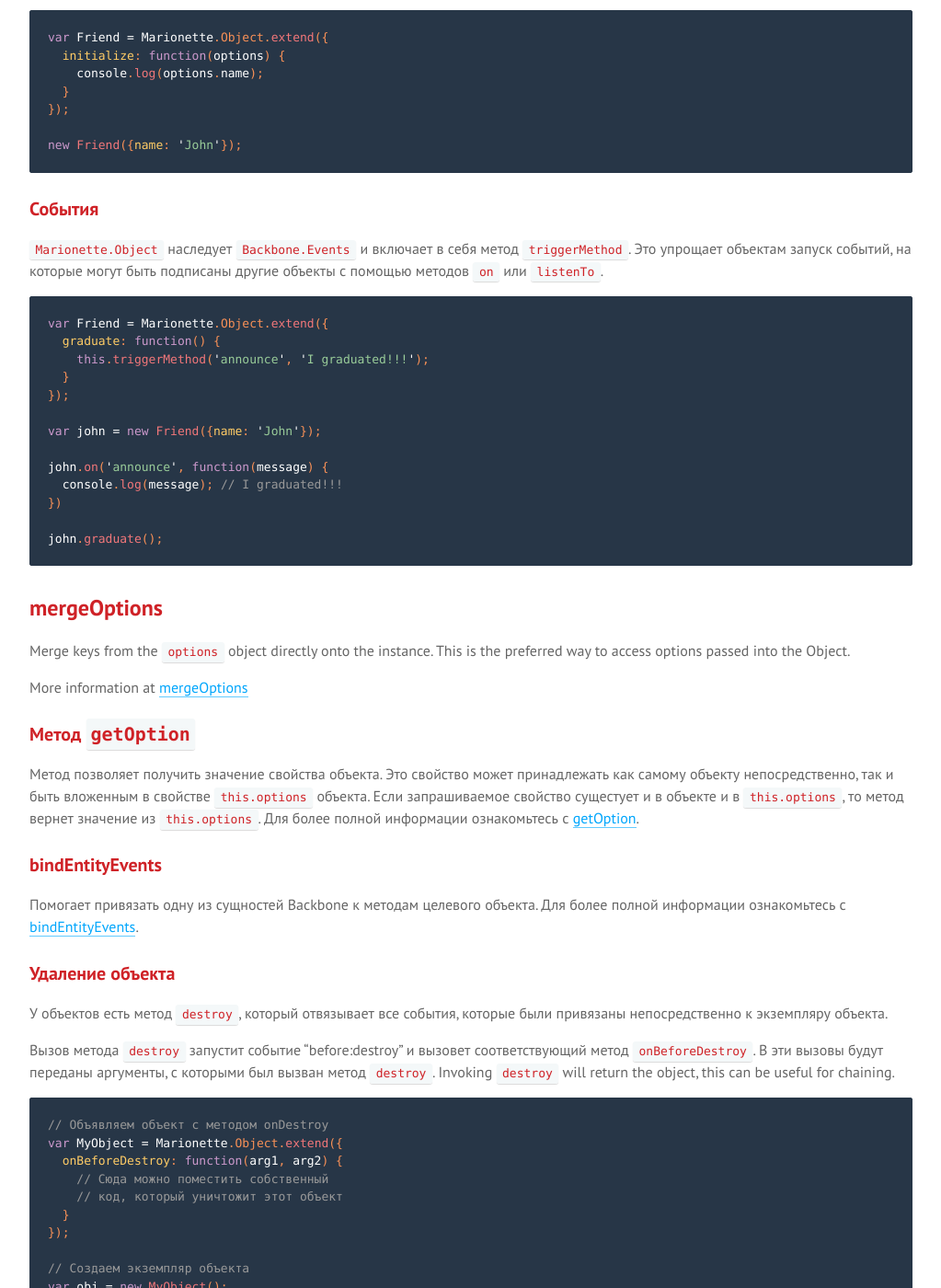
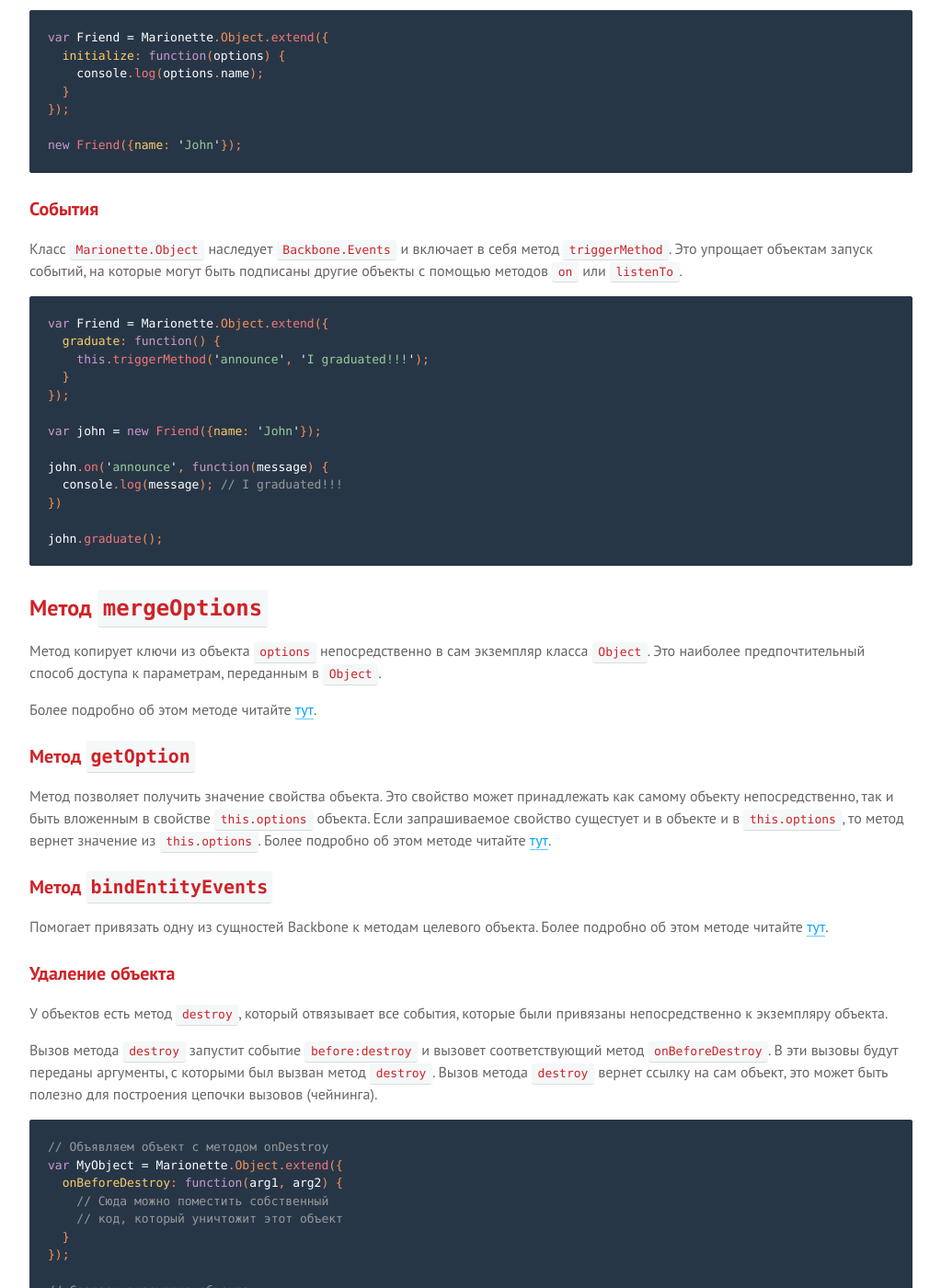
Before and after one commit to sadcitizen/marionettejs.ru, a Jekyll site: the page built from _posts/2014-05-07-object.md, in a window 1280 px wide and 1400 px high, scrolled down 880 px. Shown: the whole window at 92% size, without its empty margins (128-1151 px from the left). Built offline with Jekyll 4.4.1, drawn with Linux system fonts in a browser that asks for light colours; some web fonts are replaced; Markdown is read by kramdown in place of the engine named in the settings; some of the changed text lies outside the part shown.

Commit message:
update ru/Object

````diff
--- a/_includes/translation/ru/marionette.object.md
+++ b/_includes/translation/ru/marionette.object.md
@@ -7,7 +7,7 @@
 * [События](#events)
 * [Метод `mergeOptions`](#mergeoptions)
 * [Метод `getOption`](#getoption)
-* [Метод bindEntityEvents](#bindentityevents)
+* [Метод `bindEntityEvents`](#bindentityevents)
 * [Удаление объекта](#destroying-a-object)
 * [Пример использования](#basic-use)
 
@@ -29,7 +29,7 @@
 
 ### <a name="events"></a> События
 
-`Marionette.Object` наследует `Backbone.Events` и включает в себя метод `triggerMethod`.
+Класс `Marionette.Object` наследует `Backbone.Events` и включает в себя метод `triggerMethod`.
 Это упрощает объектам запуск событий, на которые могут быть подписаны другие объекты
 с помощью методов `on` или `listenTo`.
 
@@ -49,29 +49,29 @@
 john.graduate();
 ```
 
-## <a name="mergeoptions"></a> mergeOptions
+## <a name="mergeoptions"></a> Метод `mergeOptions`
 
-Merge keys from the `options` object directly onto the instance. This is the preferred way to access options
-passed into the Object.
+Метод копирует ключи из объекта `options` непосредственно в сам экземпляр класса `Object`. Это наиболее предпочтительный способ доступа к параметрам, переданным в `Object`.
 
-More information at [mergeOptions](../functions/#marionettemergeoptions)
+Более подробно об этом методе читайте [тут](../functions/#marionettemergeoptions).
 
 ### <a name="getoption"></a> Метод `getOption`
 
 Метод позволяет получить значение свойства объекта. Это свойство может принадлежать как самому объекту непосредственно, так и
 быть вложенным в свойстве `this.options` объекта. Если запрашиваемое свойство сущестует и в объекте и в `this.options`, то метод вернет значение из `this.options`.
-Для более полной информации ознакомьтесь с [getOption](../functions/#marionettegetoption).
+Более подробно об этом методе читайте [тут](../functions/#marionettegetoption).
 
-### <a name="bindentityevents"></a> bindEntityEvents
+### <a name="bindentityevents"></a> Метод `bindEntityEvents`
 
-Помогает привязать одну из сущностей Backbone к методам целевого объекта. Для более полной информации ознакомьтесь с [bindEntityEvents](../functions/).
+Помогает привязать одну из сущностей Backbone к методам целевого объекта. Более подробно об этом методе читайте [тут](../functions/).
 
 ### <a name="destroying-a-object"></a> Удаление объекта
 
 У объектов есть метод `destroy`, который отвязывает все события, которые были привязаны непосредственно к экземпляру объекта.
 
-Вызов метода `destroy` запустит событие "before:destroy" и вызовет соответствующий метод `onBeforeDestroy`.
-В эти вызовы будут переданы аргументы, с которыми был вызван метод `destroy`. Invoking `destroy` will return the object, this can be useful for chaining.
+Вызов метода `destroy` запустит событие `before:destroy` и вызовет соответствующий метод `onBeforeDestroy`.
+В эти вызовы будут переданы аргументы, с которыми был вызван метод `destroy`.
+Вызов метода `destroy` вернет ссылку на сам объект, это может быть полезно для построения цепочки вызовов (чейнинга).
 
 ```js
 // Объявляем объект с методом onDestroy
````
